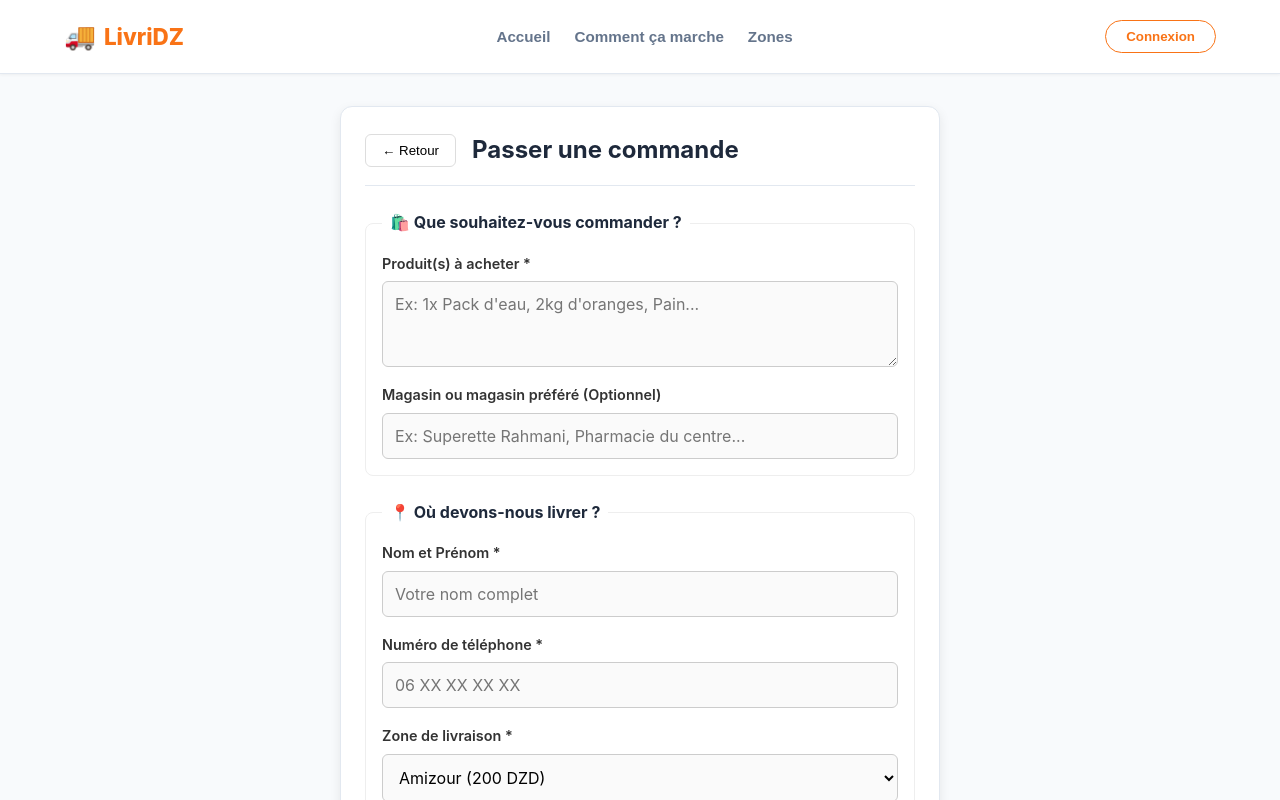
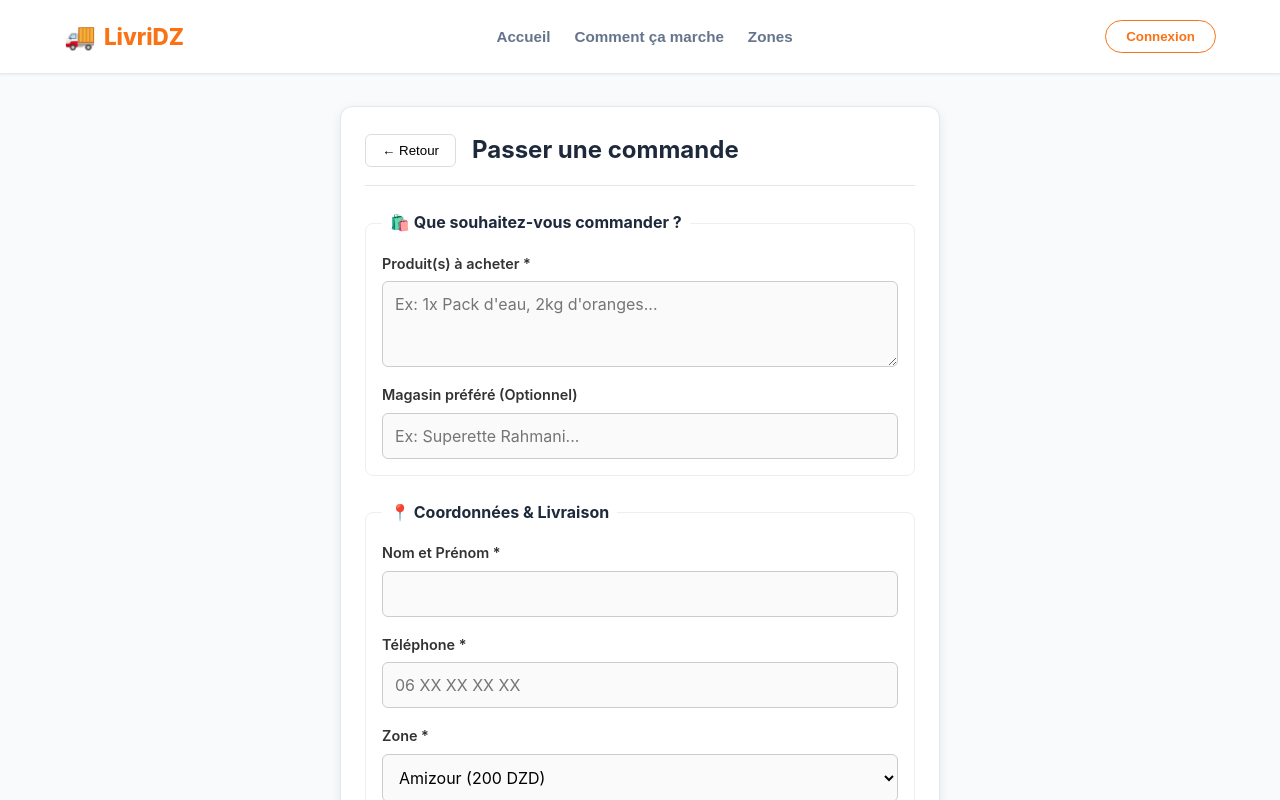
Before and after one commit to rayane-del/LivriDZ, a React (Vite) app: page / in a window 1280 px wide. Both pictures are taken after a click on the button "🛍️ Commander maintenant". Shown: the top 800 px of the page. Built offline with nearby package versions, Linux system fonts and the light colour scheme.

Commit message:
Ajout de nouvelles fonctionnalités

```diff
--- a/src/Order.jsx
+++ b/src/Order.jsx
@@ -1,20 +1,23 @@
-import React, { useState } from "react";
-import "./Order.css"; // Créez ce fichier pour les styles spécifiques si besoin
+import React, { useState, useRef } from "react";
+import emailjs from "@emailjs/browser";
+import "./Order.css";
 
 export default function Order({ onBack }) {
+  const formRef = useRef();
+
   const [formData, setFormData] = useState({
     fullName: "",
     phone: "",
-    zone: "Amizour", // Valeur par défaut
+    zone: "Amizour",
     address: "",
     storeName: "",
     productDescription: "",
     notes: "",
   });
 
+  const [isSubmitting, setIsSubmitting] = useState(false);
   const [isSubmitted, setIsSubmitted] = useState(false);
 
-  // Tarifs de livraison personnalisés par zone
   const deliveryFees = {
     Amizour: 200,
     "El Kseur": 250,
@@ -30,9 +33,27 @@ export default function Order({ onBack }) {
 
   const handleSubmit = (e) => {
     e.preventDefault();
-    // Ici, vous ajouterez l'envoi vers un backend, Supabase, Firebase ou une API WhatsApp
-    console.log("Commande envoyée :", formData);
-    setIsSubmitted(true);
+    setIsSubmitting(true);
+
+    // Remplacez ces identifiants par ceux fournis par EmailJS
+    const SERVICE_ID = "VOTRE_SERVICE_ID";
+    const TEMPLATE_ID = "VOTRE_TEMPLATE_ID";
+    const PUBLIC_KEY = "VOTRE_PUBLIC_KEY";
+
+    emailjs
+      .sendForm(SERVICE_ID, TEMPLATE_ID, formRef.current, PUBLIC_KEY)
+      .then(
+        (result) => {
+          console.log("Email envoyé avec succès :", result.text);
+          setIsSubmitting(false);
+          setIsSubmitted(true);
+        },
+        (error) => {
+          console.error("Erreur lors de l'envoi :", error.text);
+          alert("Une erreur s'est produite lors de l'envoi de la commande. Veuillez réespayer.");
+          setIsSubmitting(false);
+        }
+      );
   };
 
   if (isSubmitted) {
@@ -40,18 +61,18 @@ export default function Order({ onBack }) {
       <div className="order-container success-screen">
         <div className="success-card">
           <div className="success-icon">🎉</div>
-          <h2>Commande enregistrée !</h2>
+          <h2>Commande transmise !</h2>
           <p>
-            Merci <strong>{formData.fullName}</strong>. Votre commande a bien été reçue.
+            Merci <strong>{formData.fullName}</strong>. Votre commande a été envoyée par e-mail à notre équipe.
           </p>
           <div className="summary-box">
             <p><strong>Zone :</strong> {formData.zone}</p>
             <p><strong>Adresse :</strong> {formData.address}</p>
-            <p><strong>Produit :</strong> {formData.productDescription}</p>
-            <p><strong>Frais de livraison estimés :</strong> {deliveryFees[formData.zone]} DZD</p>
+            <p><strong>Produits :</strong> {formData.productDescription}</p>
+            <p><strong>Livraison :</strong> {deliveryFees[formData.zone]} DZD</p>
           </div>
           <p className="confirmation-note">
-            📞 Nous vous contacterons au <strong>{formData.phone}</strong> pour confirmer le prix total.
+            📞 Nous vous contacterons rapidement au <strong>{formData.phone}</strong>.
           </p>
           <button className="primary-btn" onClick={onBack}>
             Retour à l'accueil
@@ -70,8 +91,7 @@ export default function Order({ onBack }) {
         <h2>Passer une commande</h2>
       </div>
 
-      <form className="order-form" onSubmit={handleSubmit}>
-        {/* SECTION 1: DÉTAILS DE LA COMMANDE */}
+      <form ref={formRef} className="order-form" onSubmit={handleSubmit}>
         <fieldset className="form-section">
           <legend>🛍️ Que souhaitez-vous commander ?</legend>
 
@@ -81,7 +101,7 @@ export default function Order({ onBack }) {
               id="productDescription"
               name="productDescription"
               rows="3"
-              placeholder="Ex: 1x Pack d'eau, 2kg d'oranges, Pain..."
+              placeholder="Ex: 1x Pack d'eau, 2kg d'oranges..."
               required
               value={formData.productDescription}
               onChange={handleChange}
@@ -89,21 +109,20 @@ export default function Order({ onBack }) {
           </div>
 
           <div className="form-group">
-            <label htmlFor="storeName">Magasin ou magasin préféré (Optionnel)</label>
+            <label htmlFor="storeName">Magasin préféré (Optionnel)</label>
             <input
               type="text"
               id="storeName"
               name="storeName"
-              placeholder="Ex: Superette Rahmani, Pharmacie du centre..."
+              placeholder="Ex: Superette Rahmani..."
               value={formData.storeName}
               onChange={handleChange}
             />
           </div>
         </fieldset>
 
-        {/* SECTION 2: LIVRAISON & COORDONNÉES */}
         <fieldset className="form-section">
-          <legend>📍 Où devons-nous livrer ?</legend>
+          <legend>📍 Coordonnées & Livraison</legend>
 
           <div className="form-group">
             <label htmlFor="fullName">Nom et Prénom *</label>
@@ -111,7 +130,6 @@ export default function Order({ onBack }) {
               type="text"
               id="fullName"
               name="fullName"
-              placeholder="Votre nom complet"
               required
               value={formData.fullName}
               onChange={handleChange}
@@ -119,13 +137,12 @@ export default function Order({ onBack }) {
           </div>
 
           <div className="form-group">
-            <label htmlFor="phone">Numéro de téléphone *</label>
+            <label htmlFor="phone">Téléphone *</label>
             <input
               type="tel"
               id="phone"
               name="phone"
               placeholder="06 XX XX XX XX"
-              pattern="[0-9]{10}"
               required
               value={formData.phone}
               onChange={handleChange}
@@ -133,25 +150,19 @@ export default function Order({ onBack }) {
           </div>
 
           <div className="form-group">
-            <label htmlFor="zone">Zone de livraison *</label>
-            <select
-              id="zone"
-              name="zone"
-              value={formData.zone}
-              onChange={handleChange}
-            >
+            <label htmlFor="zone">Zone *</label>
+            <select id="zone" name="zone" value={formData.zone} onChange={handleChange}>
               <option value="Amizour">Amizour (200 DZD)</option>
               <option value="El Kseur">El Kseur (250 DZD)</option>
             </select>
           </div>
 
           <div className="form-group">
-            <label htmlFor="address">Adresse précise de livraison *</label>
+            <label htmlFor="address">Adresse précise *</label>
             <input
               type="text"
               id="address"
               name="address"
-              placeholder="Ex: Quartier AADL, Bloc 4, N° 12"
               required
               value={formData.address}
               onChange={handleChange}
@@ -159,27 +170,24 @@ export default function Order({ onBack }) {
           </div>
 
           <div className="form-group">
-            <label htmlFor="notes">Remarques pour le livreur (Optionnel)</label>
+            <label htmlFor="notes">Notes / Instructions (Optionnel)</label>
             <input
               type="text"
               id="notes"
               name="notes"
-              placeholder="Ex: Appeler avant d'arriver, sonnerie en panne..."
               value={formData.notes}
               onChange={handleChange}
             />
           </div>
         </fieldset>
 
-        {/* RÉCAPITULATIF PRIX LIVRAISON */}
         <div className="price-estimation">
           <span>Frais de livraison :</span>
           <strong>{deliveryFees[formData.zone]} DZD</strong>
         </div>
 
-        {/* BOUTON D'ENVOI */}
-        <button type="submit" className="primary-btn submit-btn">
-          🚀 Confirmer la commande
+        <button type="submit" className="primary-btn submit-btn" disabled={isSubmitting}>
+          {isSubmitting ? "Envoi en cours..." : "🚀 Confirmer la commande"}
         </button>
       </form>
     </div>
```
